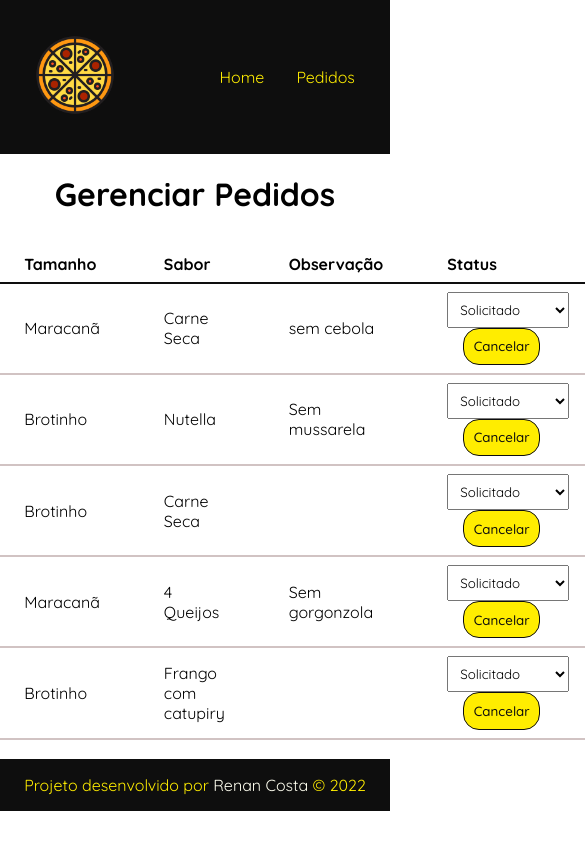
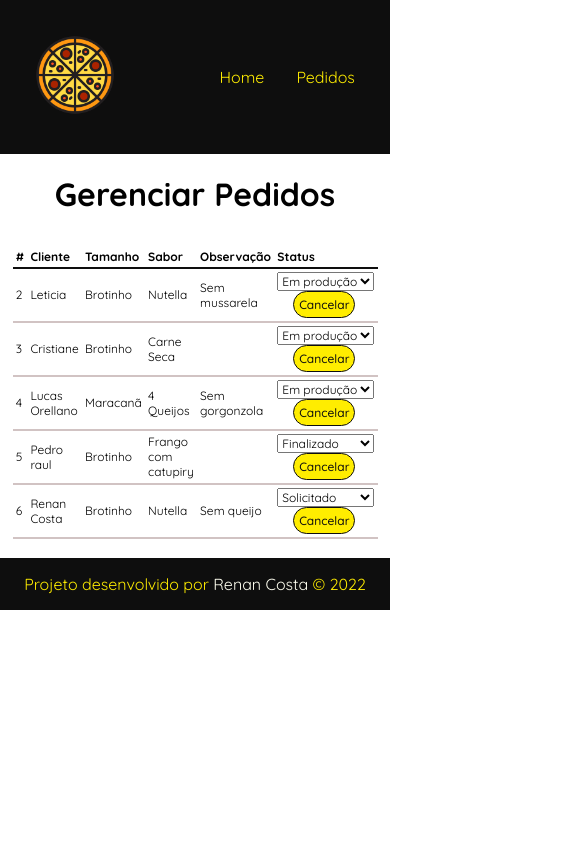
Before and after one commit to RenanppCosta/pizzaria-vue.js, a Vue app: page /pedidos in a window 390 px wide. Shown: the whole page, 585 px wide, since content can reach past the window. Built offline with nearby package versions, Linux system fonts and the light colour scheme; data requests are answered from the project's data file.

Commit message:
finished and responsive project

```diff
--- a/components/Dashboard.vue
+++ b/components/Dashboard.vue
@@ -1,5 +1,6 @@
 <template>
     <div>
+        <Message :msg="msg" v-show="msg" />
         <table>
             <thead>
                 <tr>
@@ -18,9 +19,9 @@
                     <td>{{pizza.tamanho}}</td>
                     <td>{{pizza.sabor}}</td>
                     <td>{{pizza.observacao}}</td>
-                    <td class="status">
-                        <select name="status" class="status-order">
-                            <option v-for="sts in status"  value="sts.tipo" :key="sts.id" :selected="pizza.status == sts.tipo">{{sts.tipo}}</option>
+                    <td>
+                        <select name="status" class="status-order" @change="updatePizza($event, pizza.id)">
+                            <option v-for="sts in status"  :value="sts.tipo" :key="sts.id" :selected="pizza.status == sts.tipo">{{sts.tipo}}</option>
                         </select>
                         <button @click="deletePizza(pizza.id)">Cancelar</button>
                     </td>
@@ -31,13 +32,16 @@
 </template>
 
 <script>
+import Message from "./Message.vue"
+
 export default {
     name:"Dashboard",
     data(){
         return{
             pizzas: null,
             pizzas_id: null,
-            status: []
+            status: [],
+            msg: null
         }
     },
     methods: {
@@ -64,11 +68,35 @@ export default {
 
             const res = await req.json();
 
+            this.msg = `Pedido removido com sucesso!`;
+            setTimeout(() => this.msg = "", 5000);
+
             this.getPedidos();
+        },
+        async updatePizza(event, id){
+            const option = event.target.value;
+
+            const dataJson = JSON.stringify({status: option});
+
+            const req = await fetch(`http://localhost:3000/pizzas/${id}`, {
+                method: "PATCH",
+                headers: {"Content-Type": "application/json"},
+                body: dataJson
+            });
+
+            const res = await req.json();
+
+            this.msg = `O pedido ${res.id} foi atualizado para ${res.status} com sucesso!`;
+            setTimeout(() => this.msg = "", 5000);
+
+            console.log(res)
         }
     },
     mounted(){
         this.getPedidos()
+    },
+    components:{
+        Message
     }
 }
 </script>
@@ -114,4 +142,33 @@ export default {
         padding: 0.5rem;
     }
 
+    @media(max-width:1150px){
+        th, td{
+        padding: 1rem 0.5rem;
+    }
+
+    select{
+        padding: 0.2rem;
+    }
+
+    button{
+        padding: 0.3rem;
+    }
+    }
+
+    @media(max-width:550px){
+        th, td{
+        font-size: 12px;
+        padding: 0.2rem;
+    }
+
+    button{
+        font-size: 12px;
+    }
+
+    select{
+        font-size: 12px;
+        padding: 0;
+    }
+    }
 </style>
--- a/components/Form.vue
+++ b/components/Form.vue
@@ -1,5 +1,5 @@
 <template>
-    <Message :msg="msg" v-show="msg"/>
+    <Message :msg="msg" v-show="msg" />
     <div>
         <div id="container_form">
             <form @submit="orderPlaced">
--- a/db/db.json
+++ b/db/db.json
@@ -80,19 +80,11 @@
   ],
   "pizzas": [
     {
-      "name": "Renan Costa",
-      "tamanho": "Maracanã",
-      "sabor": "Carne Seca",
-      "observacao": "sem cebola",
-      "status": "Solicitado",
-      "id": 1
-    },
-    {
       "name": "Leticia",
       "tamanho": "Brotinho",
       "sabor": "Nutella",
       "observacao": "Sem mussarela",
-      "status": "Solicitado",
+      "status": "Em produção",
       "id": 2
     },
     {
@@ -100,7 +92,7 @@
       "tamanho": "Brotinho",
       "sabor": "Carne Seca",
       "observacao": "",
-      "status": "Solicitado",
+      "status": "Em produção",
       "id": 3
     },
     {
@@ -108,7 +100,7 @@
       "tamanho": "Maracanã",
       "sabor": "4 Queijos",
       "observacao": "Sem gorgonzola",
-      "status": "Solicitado",
+      "status": "Em produção",
       "id": 4
     },
     {
@@ -116,8 +108,16 @@
       "tamanho": "Brotinho",
       "sabor": "Frango com catupiry",
       "observacao": null,
+      "status": "Finalizado",
+      "id": 5
+    },
+    {
+      "name": "Renan Costa",
+      "tamanho": "Brotinho",
+      "sabor": "Nutella",
+      "observacao": "Sem queijo",
       "status": "Solicitado",
-      "id": 5
+      "id": 6
     }
   ]
 }
--- a/src/App.vue
+++ b/src/App.vue
@@ -1,7 +1,7 @@
 <template>
-      <Header :logo="logo_src"  :alt="app_name"/>
+      <Header :logo="logo_src"  :alt="app_name" />
       <router-view></router-view>
-      <Footer/>
+      <Footer />
 </template>
 
 <script>
--- a/views/Home.vue
+++ b/views/Home.vue
@@ -1,8 +1,8 @@
 <template>
-    <Banner/>
+    <Banner />
     <div class="main_container">
         <h1>Escolha sua Pizza:</h1>
-        <Form/>
+        <Form />
     </div>
 </template>
 
--- a/views/Pedidos.vue
+++ b/views/Pedidos.vue
@@ -1,7 +1,7 @@
 <template>
     <div class="main_container">
         <h1>Gerenciar Pedidos</h1>
-        <Dashboard/>
+        <Dashboard />
     </div>
 </template>
 
```
